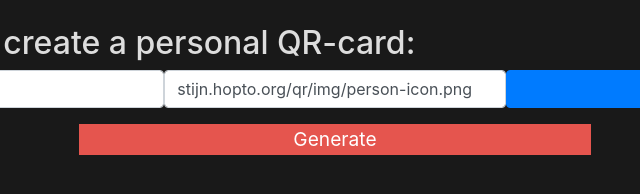
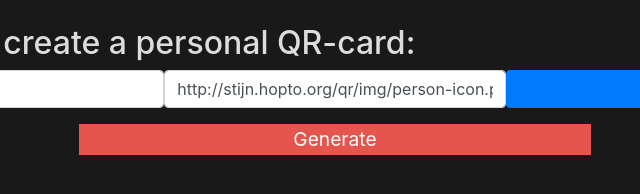
Before and after one commit to BOTjoker-ops/QR-page, a plain HTML site: page index.html in a window 1280 px wide. Shown: the part 650-844 px from the top of the page, 305-945 px from the left. Drawn offline with nearby package versions, Linux system fonts and the light colour scheme.

Commit message:
Update index.html

```diff
--- a/index.html
+++ b/index.html
@@ -32,7 +32,7 @@
         <h2>Feel free to create a personal QR-card:</h2>
         <form id="cardForm" class="form-inline">
             <input type="displayName" class="form-control col" placeholder="Display name">
-            <input type="profilePicture" class="form-control col" value="stijn.hopto.org/qr/img/person-icon.png">
+            <input type="profilePicture" class="form-control col" value="http://stijn.hopto.org/qr/img/person-icon.png">
             <button id="initButton" onclick="newRow()" class="btn btn-primary col">Add link</button>
             <div class="w-100"></div>
         </form>
```
